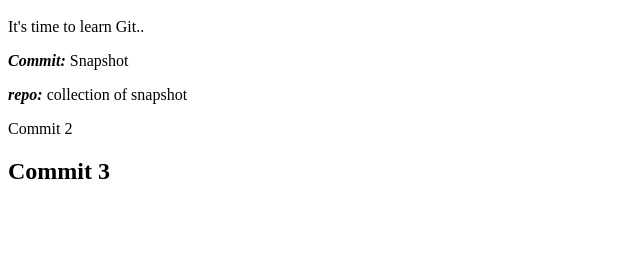
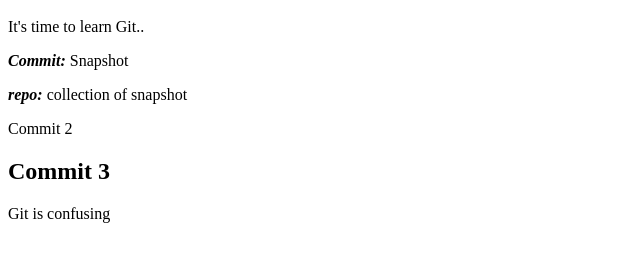
Before and after one commit to lcostello/gitlesson, a plain HTML site: page index.html in a window 1280 px wide. Shown: the part 48-310 px from the top of the page, without its empty margins (0-640 px from the left). Drawn offline with Linux system fonts and the light colour scheme.

Commit message:
add a paragraph

```diff
--- a/index.html
+++ b/index.html
@@ -11,5 +11,6 @@
       	<p> <strong><em> repo: </em></strong> collection of snapshot </p>
       	<p> Commit 2 </p>
       	<h2> Commit 3 </h2>
+      	<p> Git is confusing</p>
     </body>
 </html>
```
